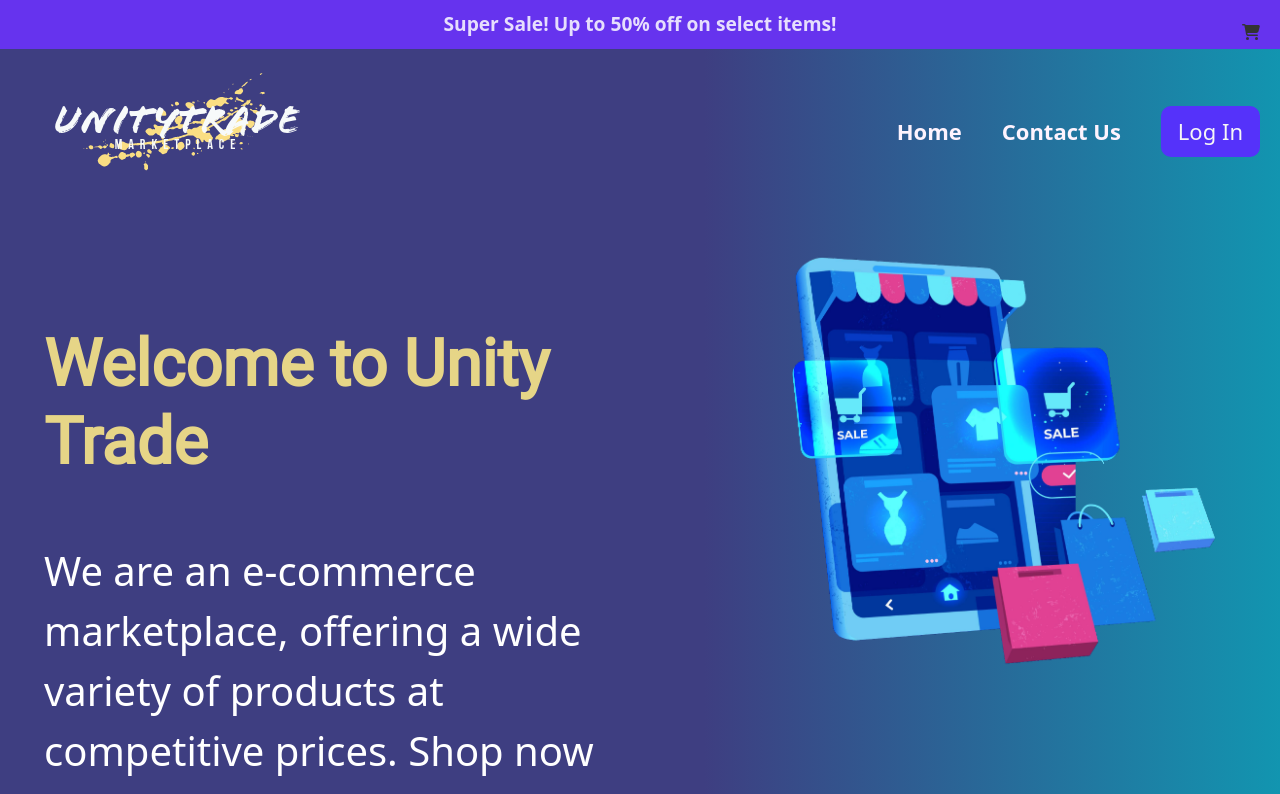
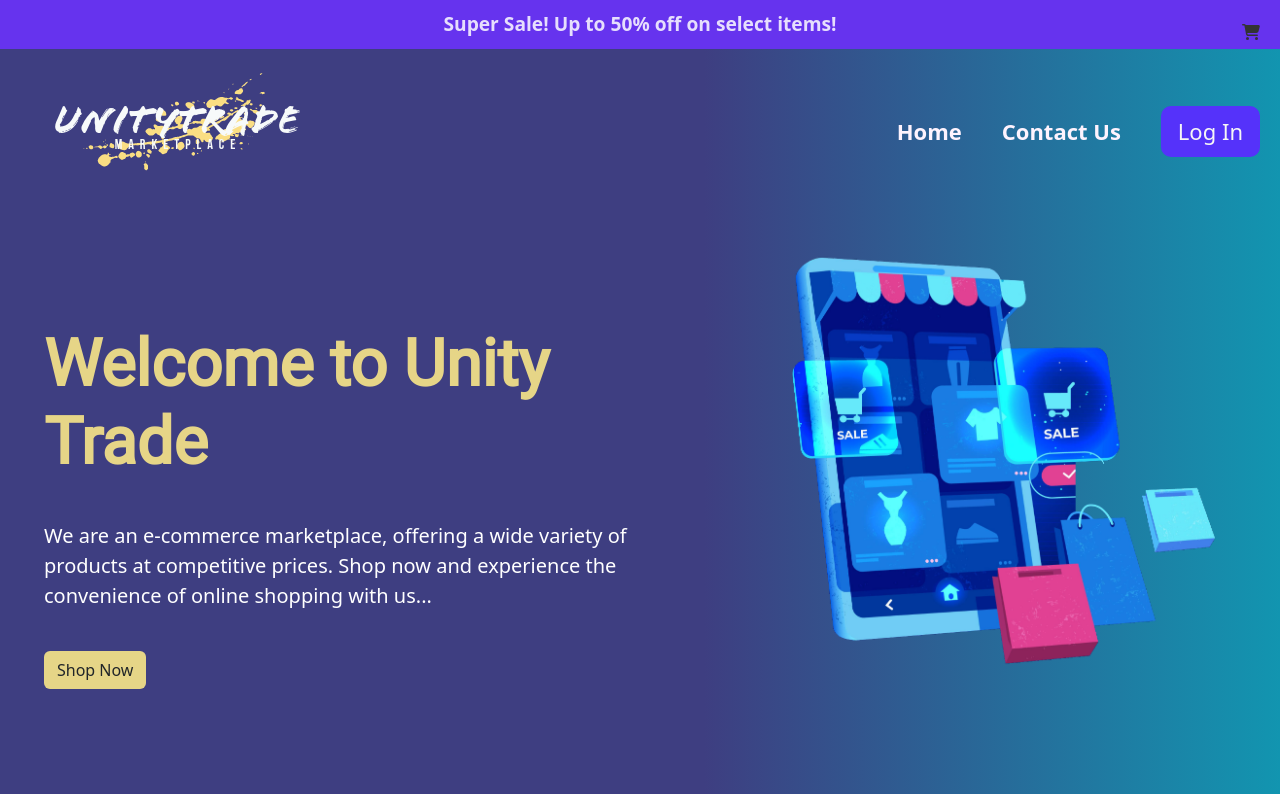
Before and after one commit to uvee35/unitytrade-website, a React (Vite) app: page / in a window 1280 px wide. Shown: the top 794 px of the page. Built offline with nearby package versions, Linux system fonts and the light colour scheme; no server answers.

Commit message:
Update font size and margin in hero.css

```diff
--- a/src/Components/Hero/hero.css
+++ b/src/Components/Hero/hero.css
@@ -7,7 +7,7 @@
 
 /* Style for the heading */
 .clipped-text {
-    font-family: 'Roboto', sans-serif;
+    font-family: 'Roboto', sans-serif !important;
     font-size: 65px !important;
     font-weight: bold;
     color: #e6d587;
@@ -15,13 +15,13 @@
     -webkit-background-clip: text;
     background-clip: text;
     margin-top: 110px;
-    margin-bottom: 60px;
+    margin-bottom: 40px;
 
 
 }
 
 .lead {
-    font-size: 40px !important;
+    font-size: 20px !important;
     margin-bottom: 20px;
 }
 
```
